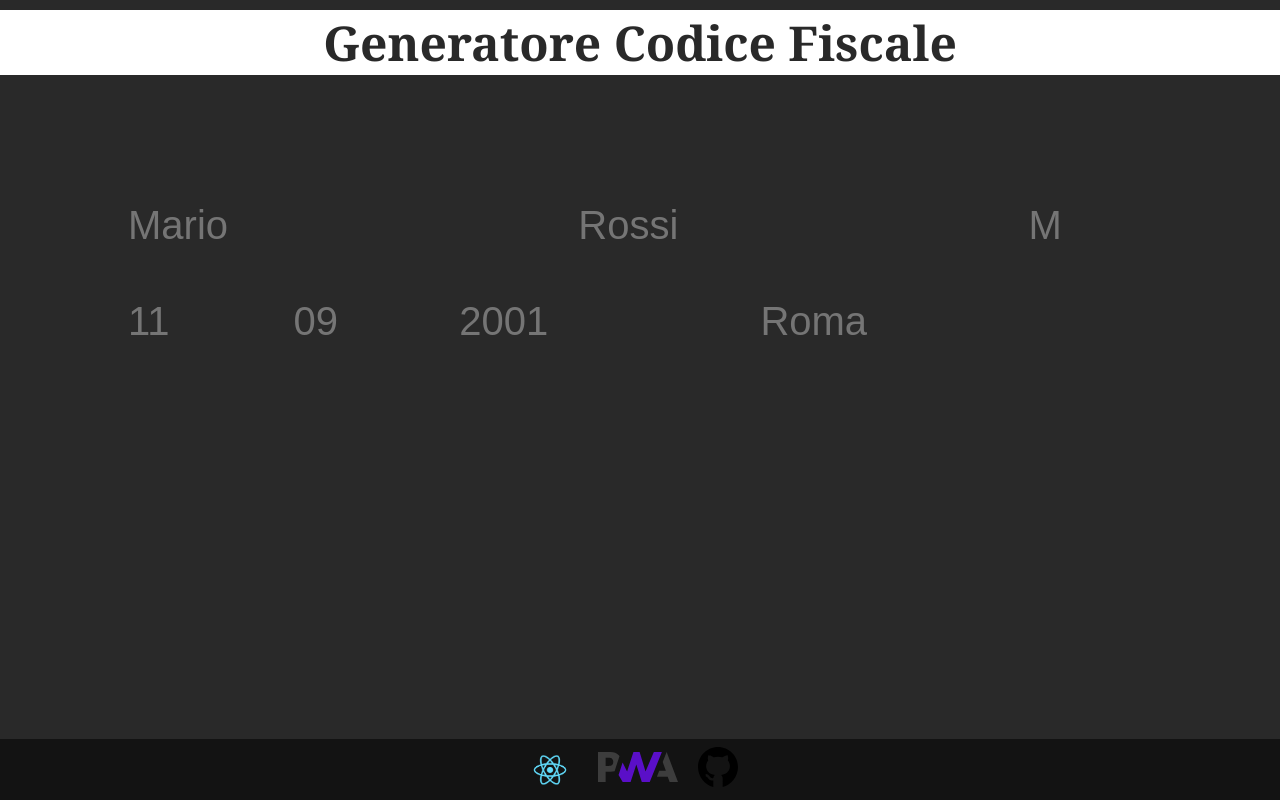
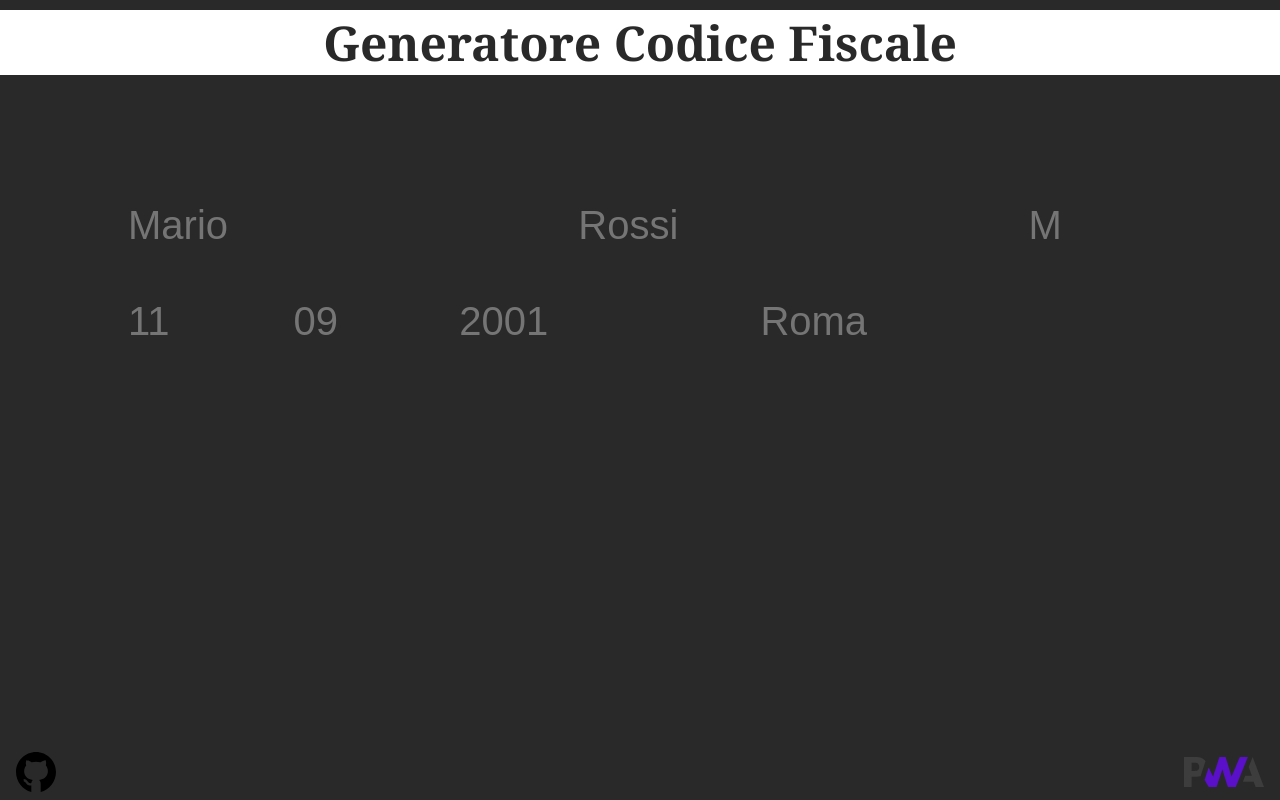
Before and after one commit to muccijacopo/codicefiscale, a React (Create React App) app: page / in a window 1280 px wide. Built offline with nearby package versions, Linux system fonts and the light colour scheme.

Commit message:
footer styling

```diff
--- a/src/components/Footer/Footer.scss
+++ b/src/components/Footer/Footer.scss
@@ -2,16 +2,13 @@ footer {
   position: absolute;
   bottom: 0;
   left: 0;
-  background: #131313;
   width: 100%;
-  color: #ffffff;
+  padding: 0.2rem 1rem;
   text-align: center;
   display: flex;
   align-items: center;
-  justify-content: center;
-  padding: 0.5rem 0;
+  justify-content: space-between;
   img {
-    margin-right: 20px;
     cursor: pointer;
     &.react {
       height: 40px;
@@ -20,7 +17,6 @@ footer {
     &.github {
       height: 40px;
       width: auto;
-      margin-right: 20px;
     }
     &.pwa {
       height: 30px;
--- a/src/components/Footer/Footer.tsx
+++ b/src/components/Footer/Footer.tsx
@@ -5,12 +5,11 @@ import "./Footer.scss";
 const Footer = () => {
   return (
     <footer>
-      <img className="react" src="./assets/images/react.png"></img>
+      <a href="https://github.com/muccijacopo/codicefiscale">
+        <img className="github" src="./assets/images/github.svg"></img>
+      </a>
       <a href="https://web.dev/progressive-web-apps/">
         <img className="pwa" src="./assets/images/pwa.svg"></img>
-      </a>
-      <a href="https://github.com/muccijacopo/codicefiscale">
-        <img className="github" src="./assets/images/github.svg"></img>
       </a>
     </footer>
   );
--- a/src/index.css
+++ b/src/index.css
@@ -11,6 +11,7 @@ body {
 * {
   margin: 0;
   padding: 0;
+  box-sizing: border-box;
 }
 
 input {
```
Also changed, not shown: 1 other file (tests, documents, lock files or other folders).
